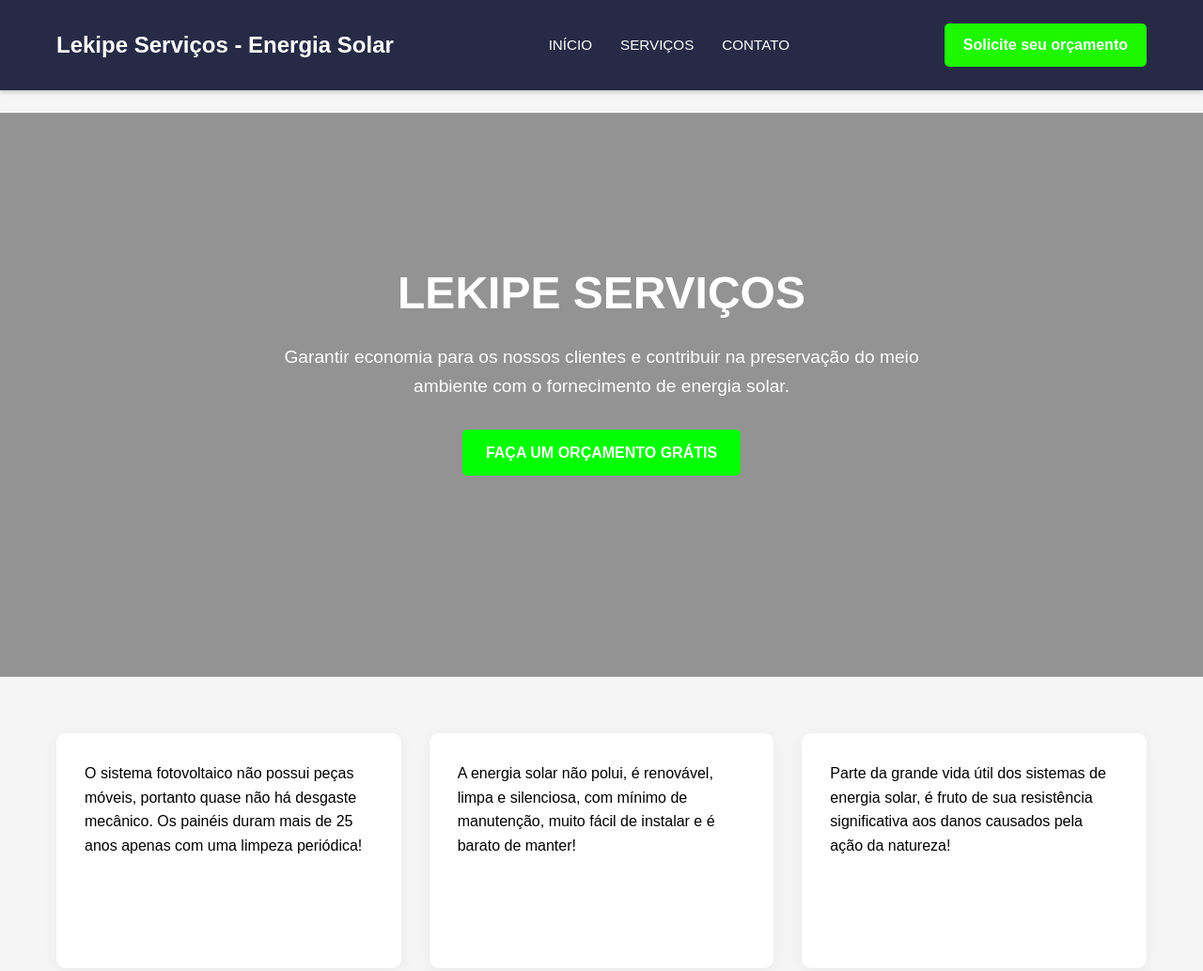
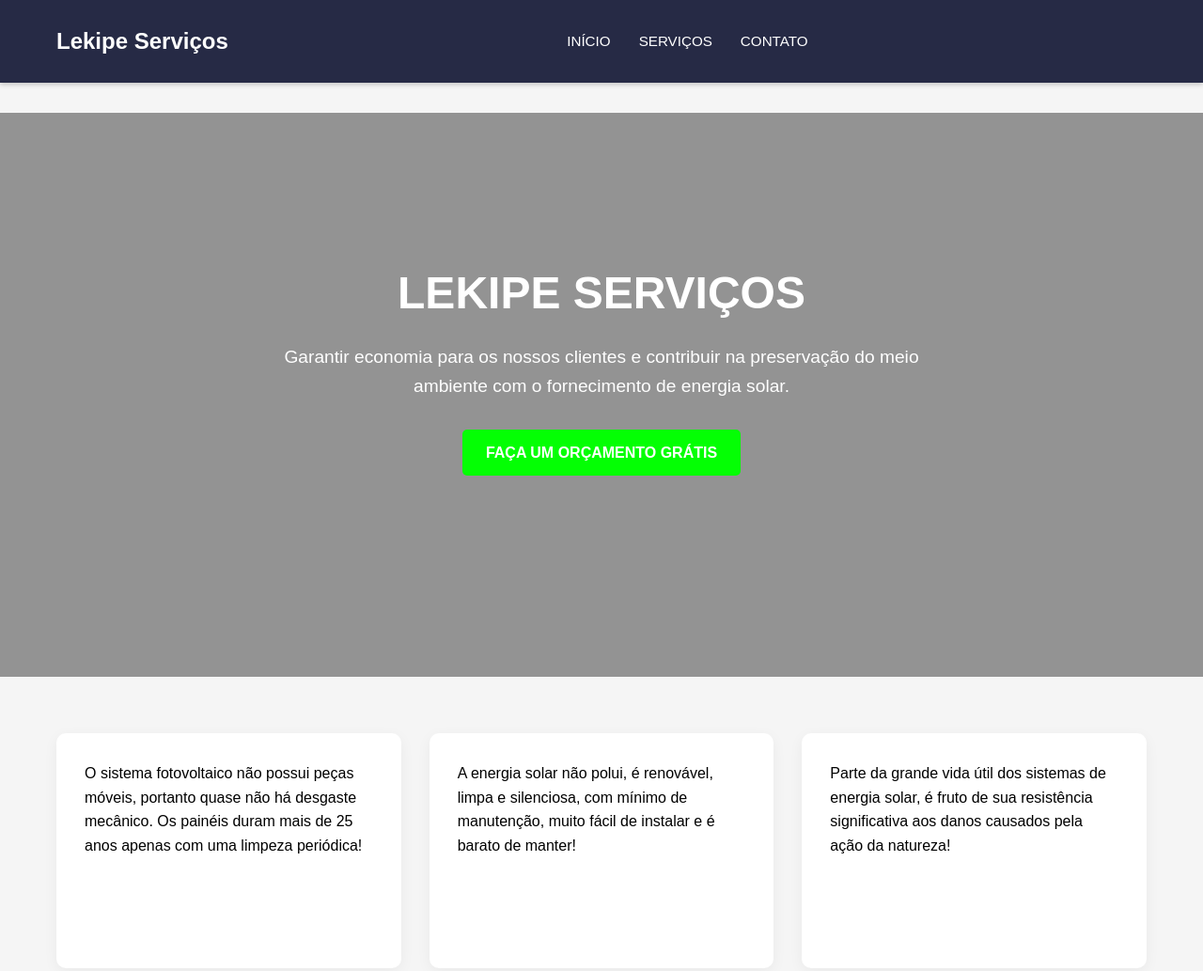
Before and after one commit to Jp17ribeiro/lekipe-energia-solar, a plain HTML site: page index.html in a window 1280 px wide. Shown: the top 1033 px of the page at 94% size. Drawn offline with Linux system fonts and the light colour scheme.

Commit message:
Update index.html

```diff
--- a/index.html
+++ b/index.html
@@ -139,7 +139,7 @@ h2 { font-size: 2rem; text-align: center; margin-bottom: 40px; color: var(--text
 <body>
     <header class="navbar">
         <div class="container navbar-content">
-            <div class="logo"><a href="#">Lekipe Serviços - Energia Solar</a></div>
+            <div class="logo"><a href="#">Lekipe Serviços</a></div>
             <!-- Botão Hamburger Mobile -->
             <button class="menu-toggle" aria-label="Abrir menu">
                 <i class="fas fa-bars"></i>
@@ -149,9 +149,6 @@ h2 { font-size: 2rem; text-align: center; margin-bottom: 40px; color: var(--text
                 <a href="#servicos">Serviços</a>
                 <a href="#orcamento">Contato</a>
             </nav>
-            <div class="action-links">
-                <a href="#orcamento" class="btn-orcamento">Solicite seu orçamento</a>
-            </div>
         </div>
     </header>
 
```
